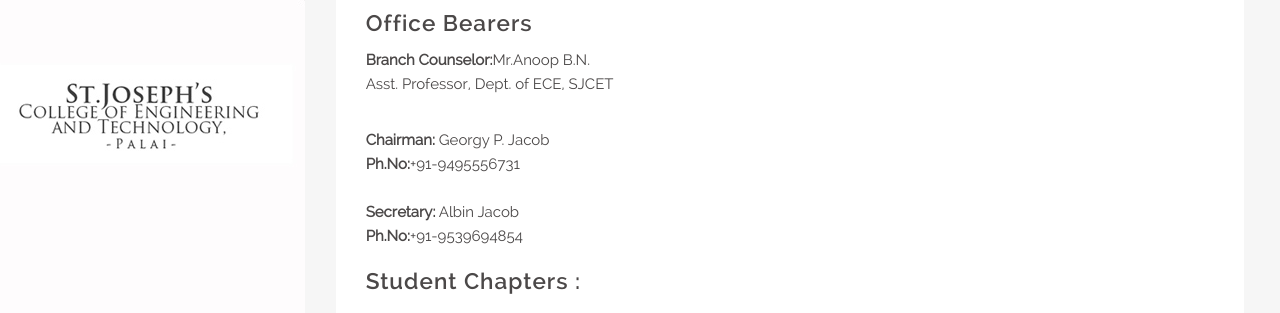
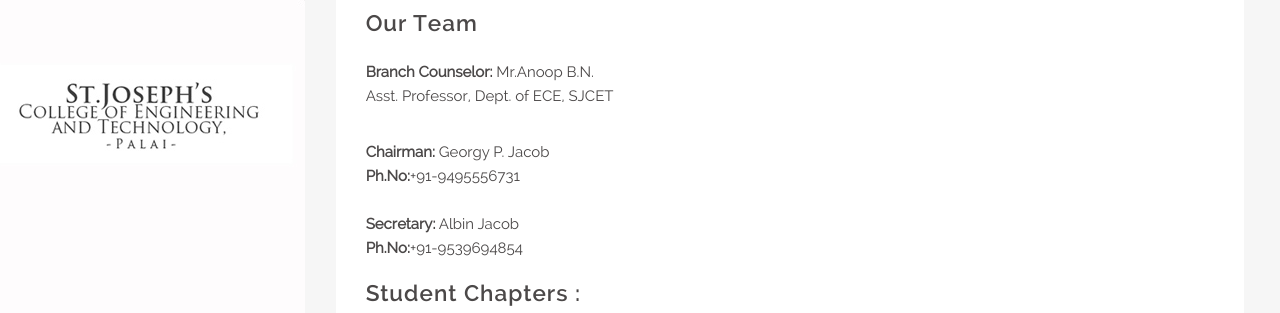
Before and after one commit to Midhun-Jo-Antony/tesseract-sjcet.github.io, a plain HTML site: page about.html in a window 1280 px wide. Shown: the part 417-730 px from the top of the page. Drawn offline with Linux system fonts and the light colour scheme.

Commit message:
launch-ver1

```diff
--- a/about.html
+++ b/about.html
@@ -83,9 +83,9 @@
 		<section class="wrapper">
 			<div class="content">
 
-				<h2>Office Bearers</h2>
-
-				<p><b> Branch Counselor:</b>Mr.Anoop B.N.<br/>
+				<h2>Our Team</h2>
+				<br/>
+				<p><b> Branch Counselor:</b> Mr.Anoop B.N.<br/>
 				  Asst. Professor, Dept. of ECE, SJCET</p><br/>
 				<p>
 					<b>Chairman:</b> Georgy P. Jacob     <br/><b>Ph.No:</b>+91-9495556731<br/><br/>
```
Also changed, not shown: index.html (+1 -1 lines).
